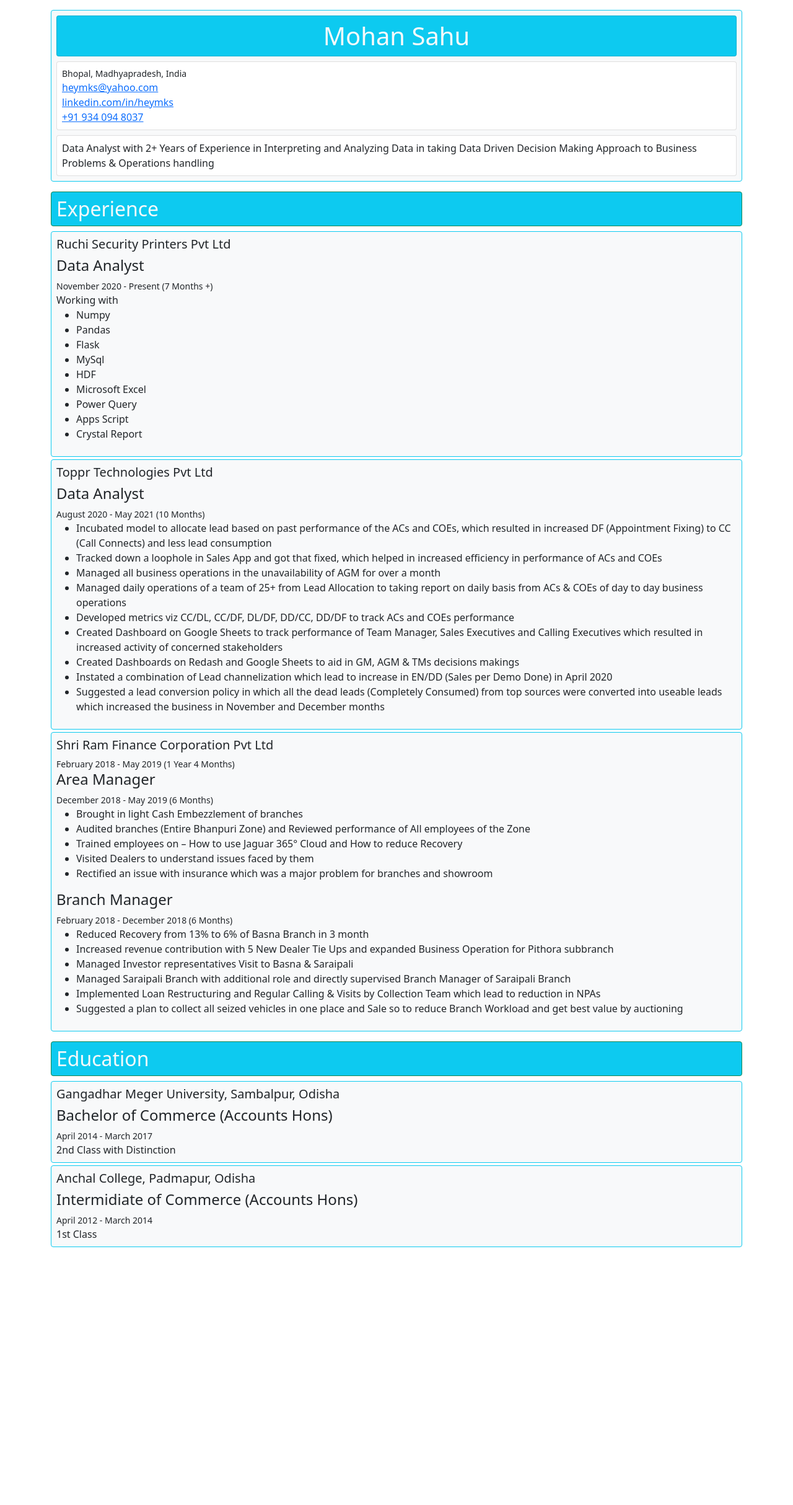
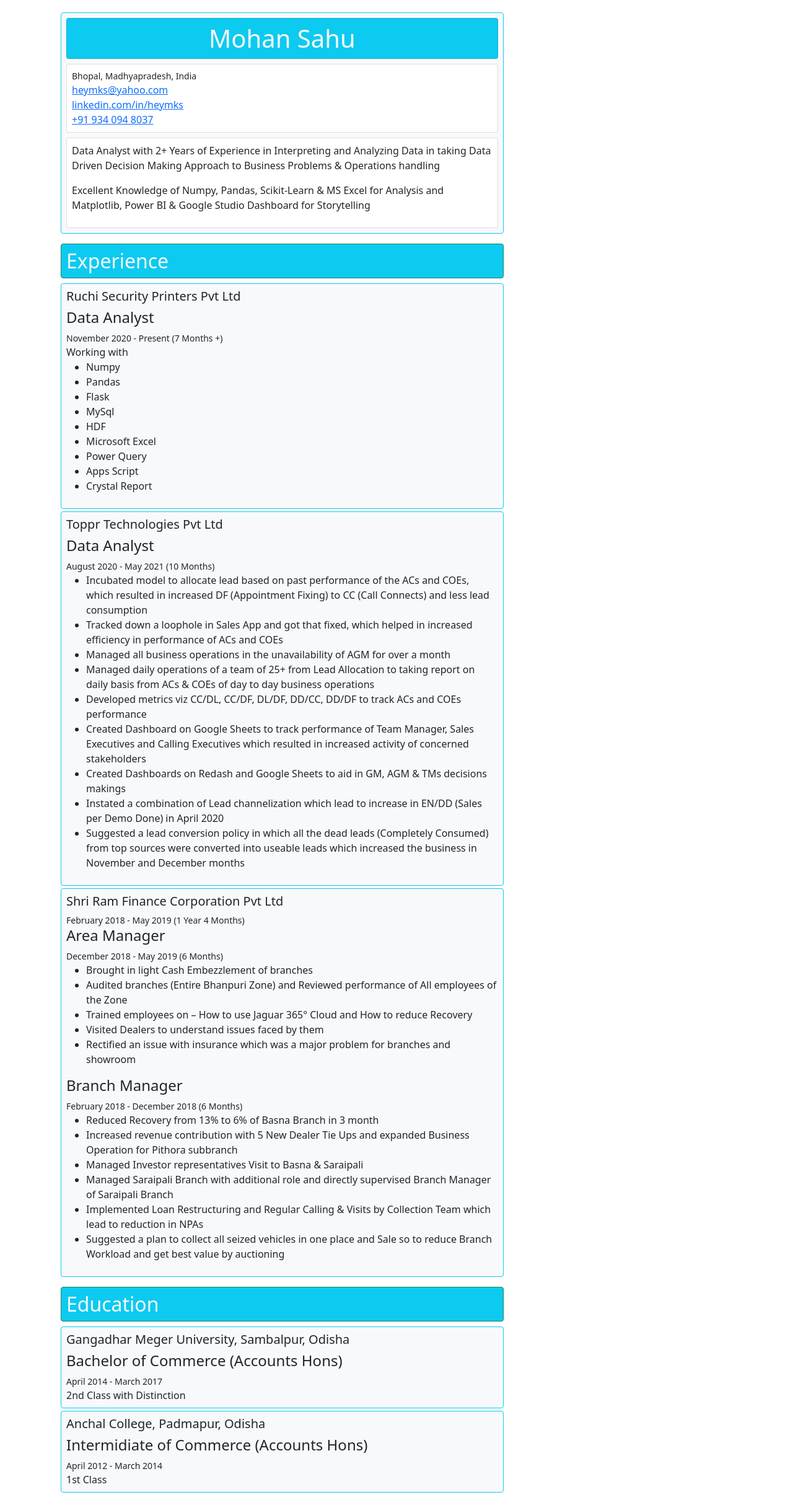
Before and after one commit to mks-nerd/nerdy, a Flask app: page /about in a window 1280 px wide. Shown: the part 56-2484 px from the top of the page at 62% size. Before the commit the page ends 2068 px from the top, so only its background shows below. Run offline with Flask 2, Linux system fonts and the light colour scheme.

Commit message:
Update about.html

```diff
--- a/web/base/templates/about.html
+++ b/web/base/templates/about.html
@@ -5,7 +5,9 @@
 {% endblock title %}
 
 {% block content %}
-    <div class="card p-2 mt-3 bg-light border-info">
+<div class="modal-body row">
+    <div class="col-md-8">
+        <div class="card p-2 mt-1 bg-light border-info">
             <div>
                 <div class="card p-2 mb-2 h1 bg-info text-light text-center">Mohan Sahu</div>
                 <div class="card p-2 mb-2">
@@ -15,8 +17,14 @@
                     <div><a href="tel:+919340948037">+91 934 094 8037</a></div>
                 </div>
                 <div class="card p-2">
-                Data Analyst with 2+ Years of Experience in Interpreting and Analyzing Data in
-                taking Data Driven Decision Making Approach to Business Problems & Operations handling
+                    <p>
+                        Data Analyst with 2+ Years of Experience in Interpreting and Analyzing Data in taking Data Driven Decision Making Approach to
+                        Business Problems & Operations handling
+                    </p>
+                    <p>
+                        Excellent Knowledge of Numpy, Pandas, Scikit-Learn & MS Excel for Analysis and Matplotlib,
+                        Power BI & Google Studio Dashboard for Storytelling
+                    </p>
                 </div>
             </div>
         </div>
@@ -152,4 +160,8 @@
                 <div>1st Class</div>
             </div>
         </div>
+    </div>
+    <div class="col-md-4">
+    </div>
+</div>
 {% endblock content %}
```
Lines whose indentation alone changed are shown as unchanged.
